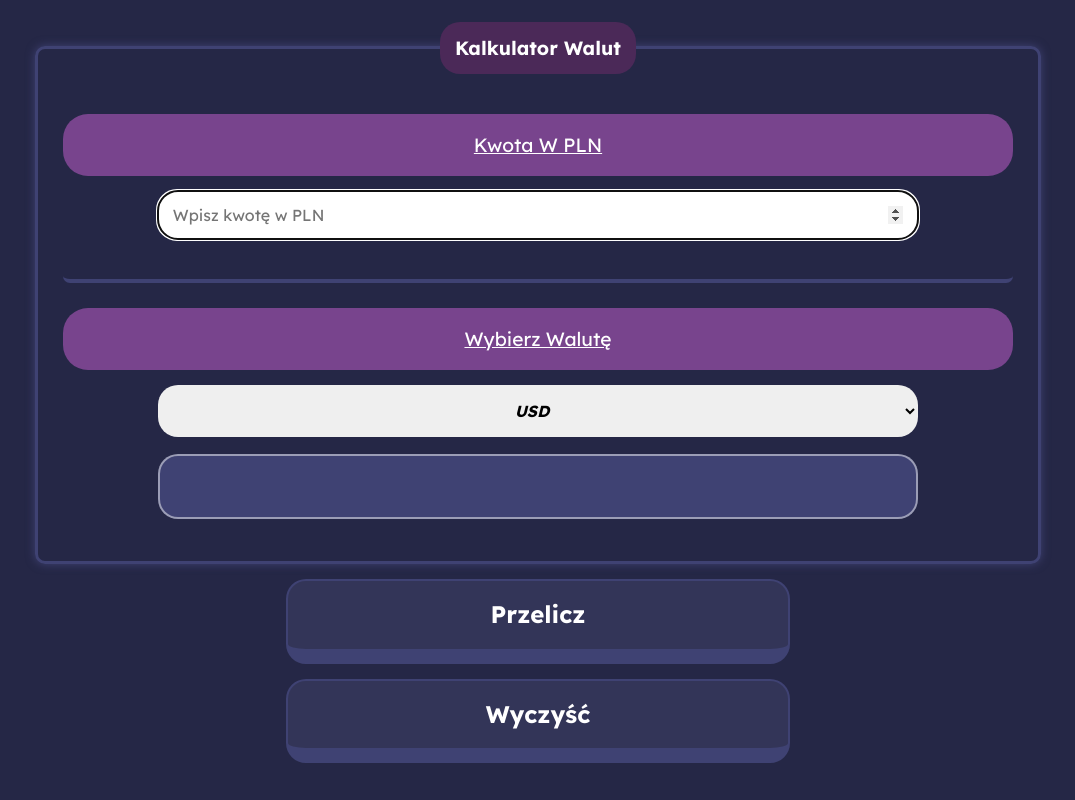
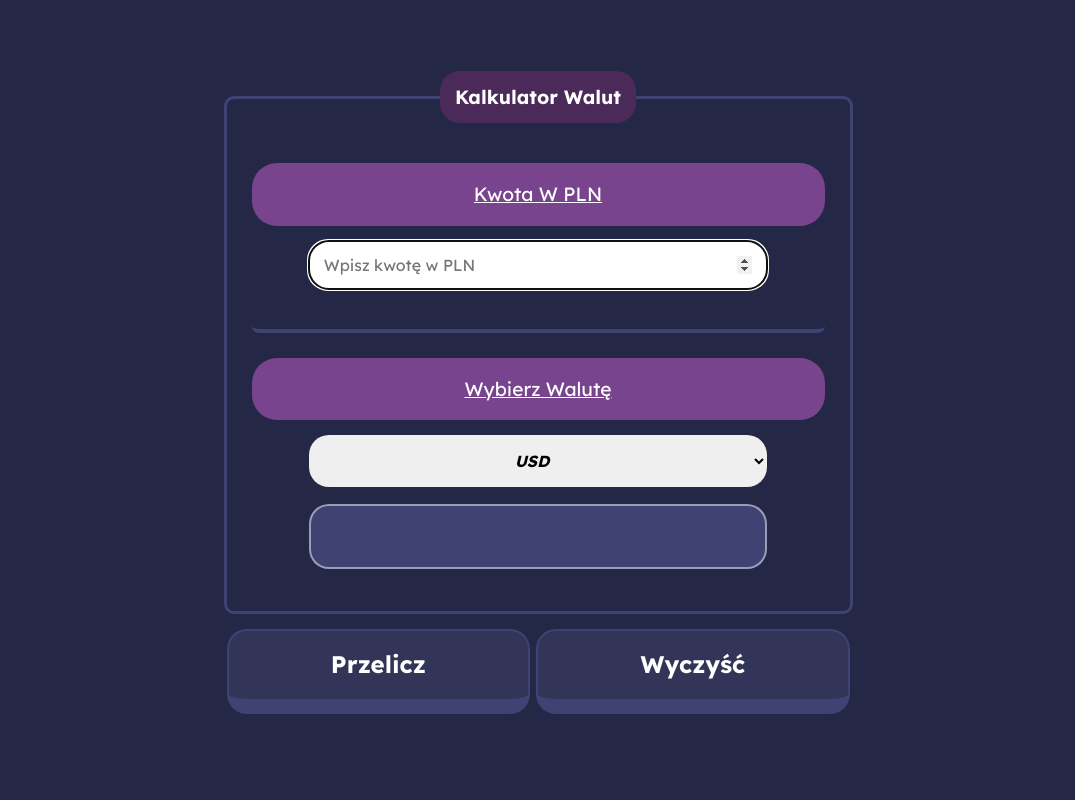
Before and after one commit to OskarWlaszczuk/currency-converter, a plain HTML site: page index.html in a window 1280 px wide. Shown: the whole page, without its empty margins (102-1177 px from the left). Drawn offline with nearby package versions, Linux system fonts and the light colour scheme.

Commit message:
Cahnged size of the form, removed box-shadow, and changed its border on hover

```diff
--- a/css/form.css
+++ b/css/form.css
@@ -1,17 +1,17 @@
 .form {
-    flex-basis: 80%;
+    flex-basis: 50%;
 }
 
 .form__fieldset {
-    box-shadow: 0px 0px 10px 0px #3f4273;
     border: 3px solid #3f4273;
+    background-color: rgb(37 39 70);
     border-radius: 10px;
     margin: auto;
     padding: 25px;
 }
 
 .form__fieldset:hover {
-    box-shadow: 0px 0px 10px 2px #3f4273;
+    border: 3px solid #8487bd;
 }
 
 .form__legend {
@@ -97,9 +97,7 @@
     min-height: 65px;
     margin: 17px auto;
     text-align: center;
-    text-decoration: underline;
     font-size: x-large;
-    font-weight: bold;
 }
 
 .form__resualts:hover {
@@ -114,19 +112,23 @@
     margin-bottom: 25px;
 }
 
+.form__sectionButtons {
+    display: flex;
+    flex-wrap: wrap;
+}
+
 .form__button {
     border: 2px solid #3f4273;
     border-bottom: 15px solid #3f4273;
-    display: block;
-    margin: 15px auto;
+    margin: 15px 3px;
     padding: 20px;
     border-radius: 20px;
-    width: 50%;
     background-color: rgb(51, 53, 88);
     color: white;
     font-size: x-large;
     font-weight: bolder;
     cursor: pointer;
+    flex-grow: 1;
 }
 
 .form__button:hover {
@@ -139,3 +141,14 @@
     border-top: 10px solid #7e4040;
     border-bottom: 2px solid #7e4040;
 }
+
+.form__button--submit:hover {
+    border: 2px solid rgb(73, 135, 102);
+    border-bottom: 12px solid rgb(73, 135, 102);
+    background-color: rgb(51, 88, 68);
+}
+
+.form__button--submit:active {
+    border-top: 10px solid rgb(73, 135, 102);
+    border-bottom: 2px solid rgb(73, 135, 102);
+}
```
